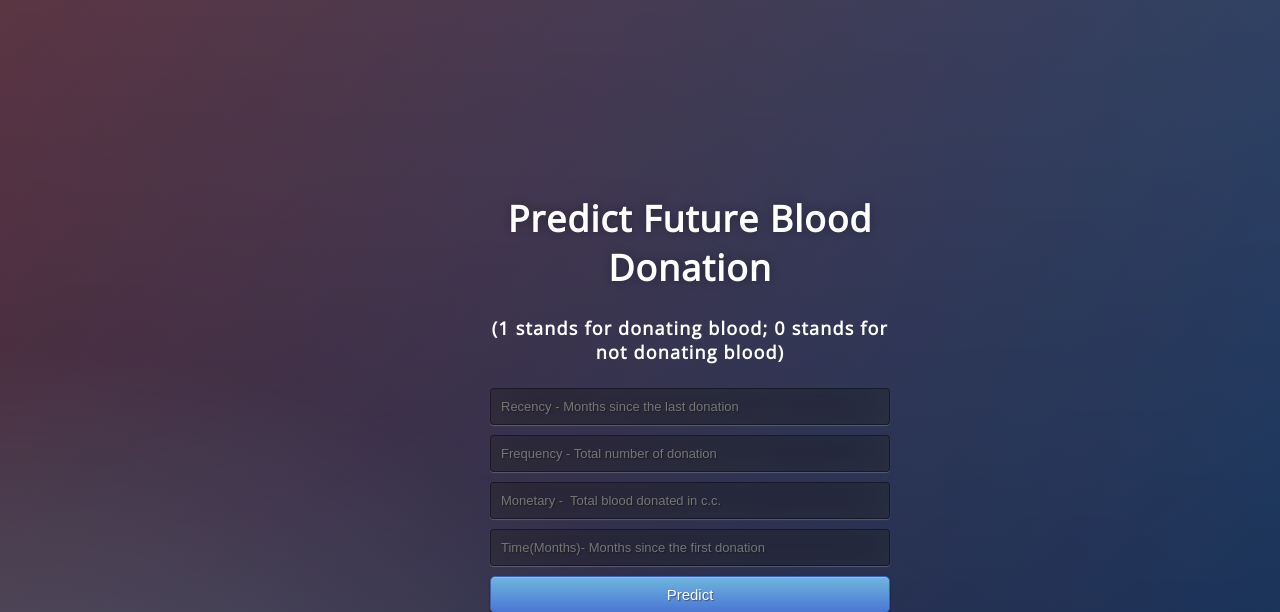
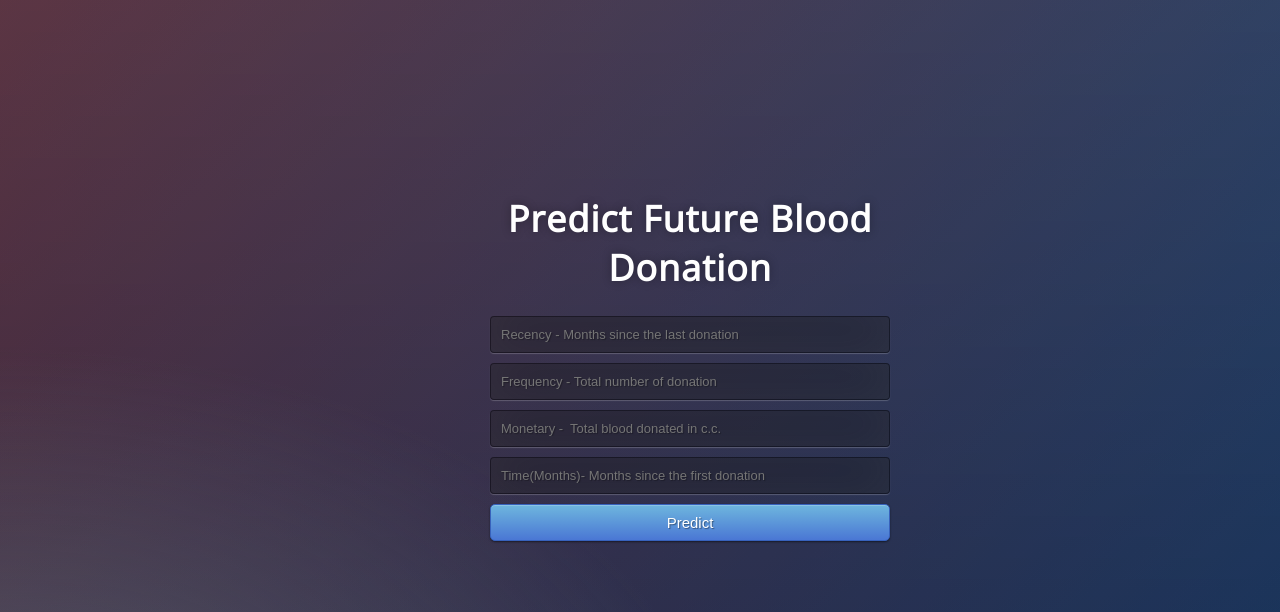
Before and after one commit to GauravKS-13/Technocolabs-Internship-Project, a Flask app: page / in a window 1280 px wide. Shown: the top 612 px of the page. Run offline with Flask 2, Linux system fonts and the light colour scheme; parts of the project's set-up code (start-up, migrations or seed data) failed here and were passed over.

Commit message:
template Modification

```diff
--- a/app.py
+++ b/app.py
@@ -20,7 +20,11 @@ def predict():
 
     output = prediction
 
-    return render_template('index.html',prediction_text = "Output - He/She Will Donate Blood : {}".format(output))
+    if output == 1:
+        return render_template('index.html',prediction_text = "Output - He/She Will Donate Blood" )
+    else:
+        return render_template('index.html',prediction_text = "Output - He/She Will Not Donate Blood" )
+
 
 
 #app.route('/predict_api',methods=['POST'])
--- a/templates/index.html
+++ b/templates/index.html
@@ -15,7 +15,6 @@
 <body>
  <div class="login">
 	<h1>Predict Future Blood Donation </h1>
-	<h4>(1 stands for donating blood; 0 stands for not donating blood) </h4>
 
      <!-- Main Input For Receiving Query to our ML -->
     <form action="{{ url_for('predict')}}"method="post">
```
